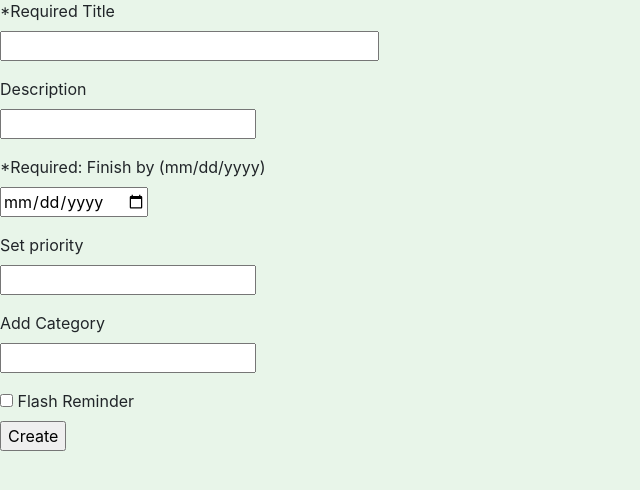
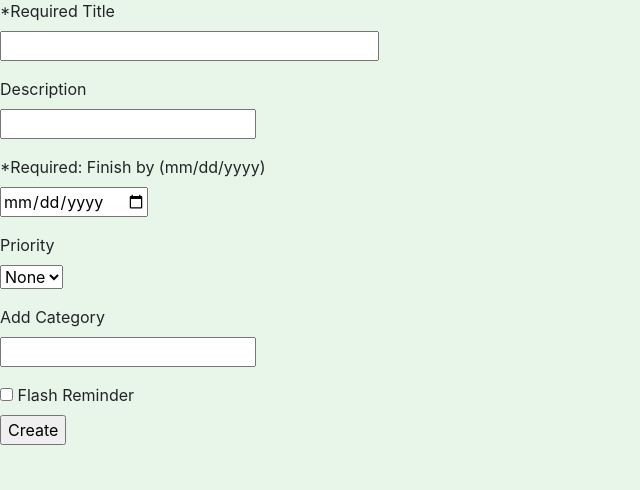
Before and after one commit to ZetaVII/Task-Manager-App, a Flask app: page /createtask in a window 1280 px wide. Shown: the part 139-629 px from the top of the page, without its empty margins (0-640 px from the left). Run offline with Flask 2, Linux system fonts and the light colour scheme; a user stored in the database is signed in; some libraries are stand-ins or nearby versions.

Commit message:
Check bug for sorting by priority

```diff
--- a/app/forms.py
+++ b/app/forms.py
@@ -1,5 +1,5 @@
 from flask_wtf import FlaskForm
-from wtforms import StringField, PasswordField, BooleanField, SubmitField, IntegerField, DateField
+from wtforms import StringField, PasswordField, BooleanField, SubmitField, IntegerField, DateField, SelectField
 from wtforms.validators import DataRequired, Optional
 
 class LoginForm(FlaskForm):
@@ -52,7 +52,9 @@ class NewTaskForm(FlaskForm):
     date = DateField('*Required: Finish by (mm/dd/yyyy)', format=('%m/%d/%Y'))
     reminder = BooleanField("Flash Reminder")
 
-    priority = IntegerField("Set priority", validators = [Optional()])
+    #priority = IntegerField("Set priority", validators = [Optional()])
+    priority = SelectField(u'Priority', choices=[('None','None'),('1','1'),('2','2'),('3','3'),('4','4'),('5','5'),
+                                                 ('6','6'),('7','7'),('8','8'),('9','9'),('10','10')])
     category = StringField("Add Category")
 
 
@@ -158,7 +160,9 @@ class SetPriorityForm(FlaskForm):
         Button for the user to set priority of a task.
     """
     title = StringField("Title of Task to set priority", validators=[DataRequired()])
-    priority = IntegerField("Priority level (1-10)", validators=[DataRequired()])
+    #priority = IntegerField("Priority level (1-10)", validators=[DataRequired()])
+    priority = SelectField(u'Priority', choices=[('None','None'),('1','1'),('2','2'),('3','3'),('4','4'),('5','5'),
+                                                 ('6','6'),('7','7'),('8','8'),('9','9'),('10','10')])
     set = SubmitField("Set")
 
 
--- a/app/models.py
+++ b/app/models.py
@@ -72,7 +72,7 @@ class Task(UserMixin, db.Model):
     # Create column for reminder
     reminder = db.Column(db.Boolean, nullable=False, default = False, unique=False)
     # Create column for priority
-    priority = db.Column(db.Integer, nullable=True, unique=False)
+    priority = db.Column(db.String, nullable=True, unique=False)
     # Create column for category
     category = db.Column(db.String, nullable=True, unique=False)
 
--- a/app/routes.py
+++ b/app/routes.py
@@ -181,10 +181,10 @@ def createtask():
         if form.description.data is not None:
             newtasks.description = form.description.data
 
-        if form.priority.data is not None:
+        if form.priority.data == 'None':
+            newtasks.priority = 11
+        elif form.priority.data is not None:
             newtasks.priority = form.priority.data
-        else:
-            newtasks.priority = 11
 
         if form.category.data is not None:
             newtasks.category = form.category.data
--- a/app/templates/newtask.html
+++ b/app/templates/newtask.html
@@ -18,7 +18,7 @@
     </p>
     <p>
         {{ form.priority.label}} <br>
-        {{ form.priority(size = 10)}}
+        {{ form.priority()}}
     </p>
     <p>
         {{ form.category.label}} <br>
--- a/app/templates/setpriority.html
+++ b/app/templates/setpriority.html
@@ -10,7 +10,7 @@
     </p>
     <p>
         {{ form.priority.label }} <br>
-        {{ form.priority(size=12) }}
+        {{ form.priority() }}
     <p>
         {{ form.set() }}
     </p>
```
